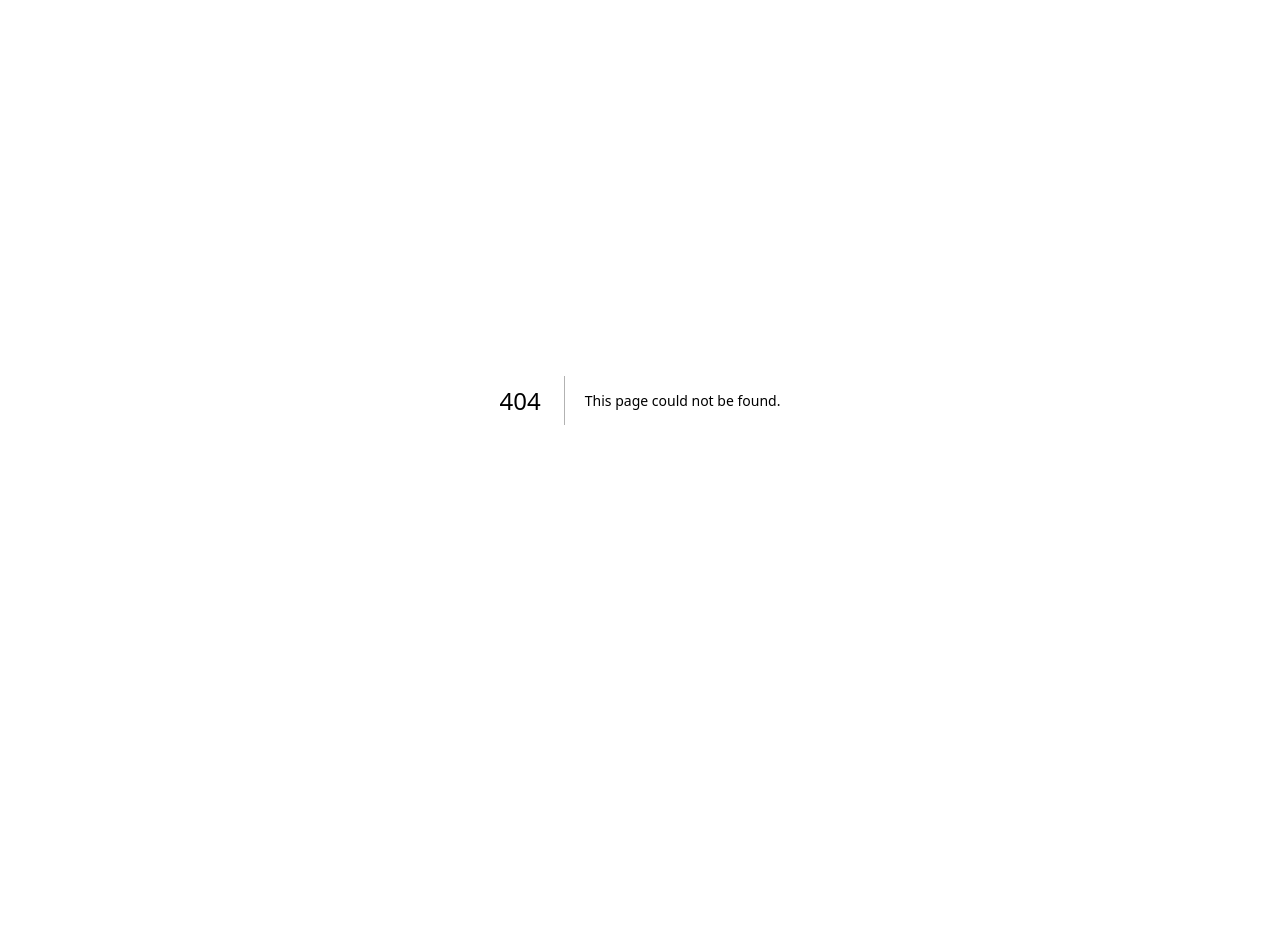
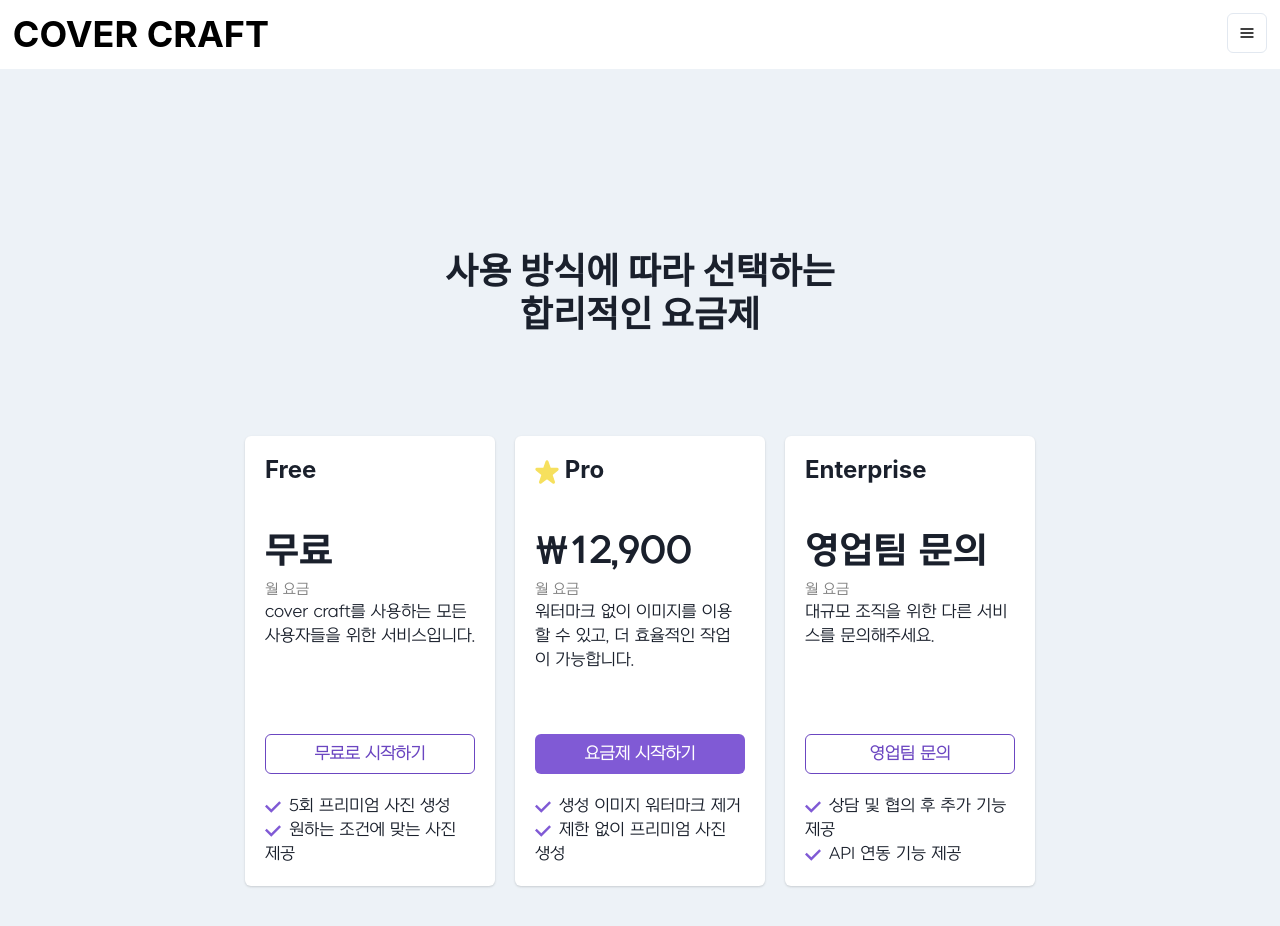
Before and after one commit to cover-craft/frontend, a Next.js app: page /credit in a window 1280 px wide. Before the commit this address had no page. Shown: the top 926 px of the page. Before the commit the page ends 800 px from the top, so only its background shows below. Built offline with nearby package versions, Linux system fonts and the light colour scheme.

Commit message:
close: #26 credit 페이지 구현

```diff
--- /dev/null
+++ b/components/CreditTemplate.tsx
@@ -0,0 +1,144 @@
+import Header from "./Header";
+import {
+    Flex,
+    Heading,
+    Center,
+    Card,
+    CardHeader,
+    Text,
+    CardBody,
+    Button,
+    List,
+    ListItem,
+    ListIcon,
+    SimpleGrid,
+    GridItem,
+    CardFooter,
+} from "@chakra-ui/react";
+import { CheckIcon, StarIcon } from "@chakra-ui/icons";
+const CreditTemplate = () => {
+    return (
+        <>
+            <Header></Header>
+            <Flex bg="gray.100" direction="column" gap={10} pt={150} pb={100} mx={"auto"}>
+                <Center flexDirection={"column"}>
+                    <Heading textAlign={"center"} py={100}>
+                        사용 방식에 따라 선택하는 <br />
+                        합리적인 요금제
+                    </Heading>
+                    <SimpleGrid gap={5} columns={[1, null, 3]}>
+                        <GridItem maxW={250}>
+                            <FreeCreditCard />
+                        </GridItem>
+                        <GridItem maxW={250}>
+                            <ProCreditCard />
+                        </GridItem>
+                        <GridItem maxW={250}>
+                            <EnterpriseCreditCard />
+                        </GridItem>
+                    </SimpleGrid>
+                </Center>
+            </Flex>
+        </>
+    );
+};
+
+export default CreditTemplate;
+
+const FreeCreditCard = () => (
+    <Card minH={450}>
+        <CardHeader>
+            <Heading fontSize="2xl">Free</Heading>
+        </CardHeader>
+        <CardBody>
+            <Text fontSize="4xl" fontFamily="nexon-bold">
+                무료
+            </Text>
+            <Text fontSize="sm" color="gray">
+                월 요금
+            </Text>
+            <Text fontSize="md">cover craft를 사용하는 모든 사용자들을 위한 서비스입니다.</Text>
+        </CardBody>
+        <CardFooter flexDir="column" gap={5}>
+            <Button variant="outline" colorScheme="purple" width="100%">
+                무료로 시작하기
+            </Button>
+            <List>
+                <ListItem>
+                    <ListIcon as={CheckIcon} color="purple.500" />
+                    5회 프리미엄 사진 생성
+                </ListItem>
+                <ListItem>
+                    <ListIcon as={CheckIcon} color="purple.500" />
+                    원하는 조건에 맞는 사진 제공
+                </ListItem>
+            </List>
+        </CardFooter>
+    </Card>
+);
+
+const ProCreditCard = () => (
+    <Card minH={450}>
+        <CardHeader>
+            <Heading fontSize="2xl">
+                <StarIcon color={"yellow.300"} /> Pro
+            </Heading>
+        </CardHeader>
+        <CardBody>
+            <Text fontSize="4xl" fontFamily="nexon-bold">
+                ￦12,900
+            </Text>
+            <Text fontSize="sm" color="gray">
+                월 요금
+            </Text>
+            <Text fontSize="md">워터마크 없이 이미지를 이용할 수 있고, 더 효율적인 작업이 가능합니다.</Text>
+        </CardBody>
+        <CardFooter flexDir="column" gap={5}>
+            <Button colorScheme="purple" width="100%">
+                요금제 시작하기
+            </Button>
+            <List>
+                <ListItem>
+                    <ListIcon as={CheckIcon} color="purple.500" />
+                    생성 이미지 워터마크 제거
+                </ListItem>
+                <ListItem>
+                    <ListIcon as={CheckIcon} color="purple.500" />
+                    제한 없이 프리미엄 사진 생성
+                </ListItem>
+            </List>
+        </CardFooter>
+    </Card>
+);
+
+const EnterpriseCreditCard = () => (
+    <Card minH={450}>
+        <CardHeader>
+            <Heading fontSize="2xl">Enterprise</Heading>
+        </CardHeader>
+        <CardBody>
+            <Text fontSize="4xl" fontFamily="nexon-bold">
+                영업팀 문의
+            </Text>
+            <Text fontSize="sm" color="gray">
+                월 요금
+            </Text>
+            <Text fontSize="md">대규모 조직을 위한 다른 서비스를 문의해주세요.</Text>
+        </CardBody>
+        <CardFooter flexDir="column" gap={5}>
+            <Button variant="outline" colorScheme="purple" width="100%">
+                영업팀 문의
+            </Button>
+            <List>
+                <ListItem>
+                    <ListIcon as={CheckIcon} color="purple.500" />
+                    상담 및 협의 후 추가 기능 제공
+                </ListItem>
+                <ListItem>
+                    <ListIcon as={CheckIcon} color="purple.500" />
+                    API 연동 기능 제공
+                </ListItem>
+            </List>
+        </CardFooter>
+    </Card>
+);
--- a/components/Header.tsx
+++ b/components/Header.tsx
@@ -16,7 +16,7 @@ const Header = ({ darkMode = false }: props) => {
             p={"0.8rem"}
             justifyContent={"space-between"}
         >
-            <Heading color={darkMode ? "white" : "black"} onClick={() => (window.location.href = "/")}>
+            <Heading color={darkMode ? "white" : "black"} onClick={() => (window.location.href = "./")}>
                 COVER CRAFT
             </Heading>
             <Menu>
@@ -29,6 +29,7 @@ const Header = ({ darkMode = false }: props) => {
                 <MenuList>
                     <MenuItem onClick={() => (window.location.href = "./login")}>로그인</MenuItem>
                     <MenuItem onClick={() => (window.location.href = "./signup")}>회원가입</MenuItem>
+                    <MenuItem onClick={() => (window.location.href = "./credit")}>요금제</MenuItem>
                 </MenuList>
             </Menu>
         </Flex>
--- /dev/null
+++ b/pages/credit.tsx
@@ -0,0 +1,6 @@
+import Template from "../components/CreditTemplate";
+const Credit = () => {
+    return <Template />;
+};
+
+export default Credit;
```
Also changed, not shown: components/CreateTemplate.tsx (+8 -2 lines).
